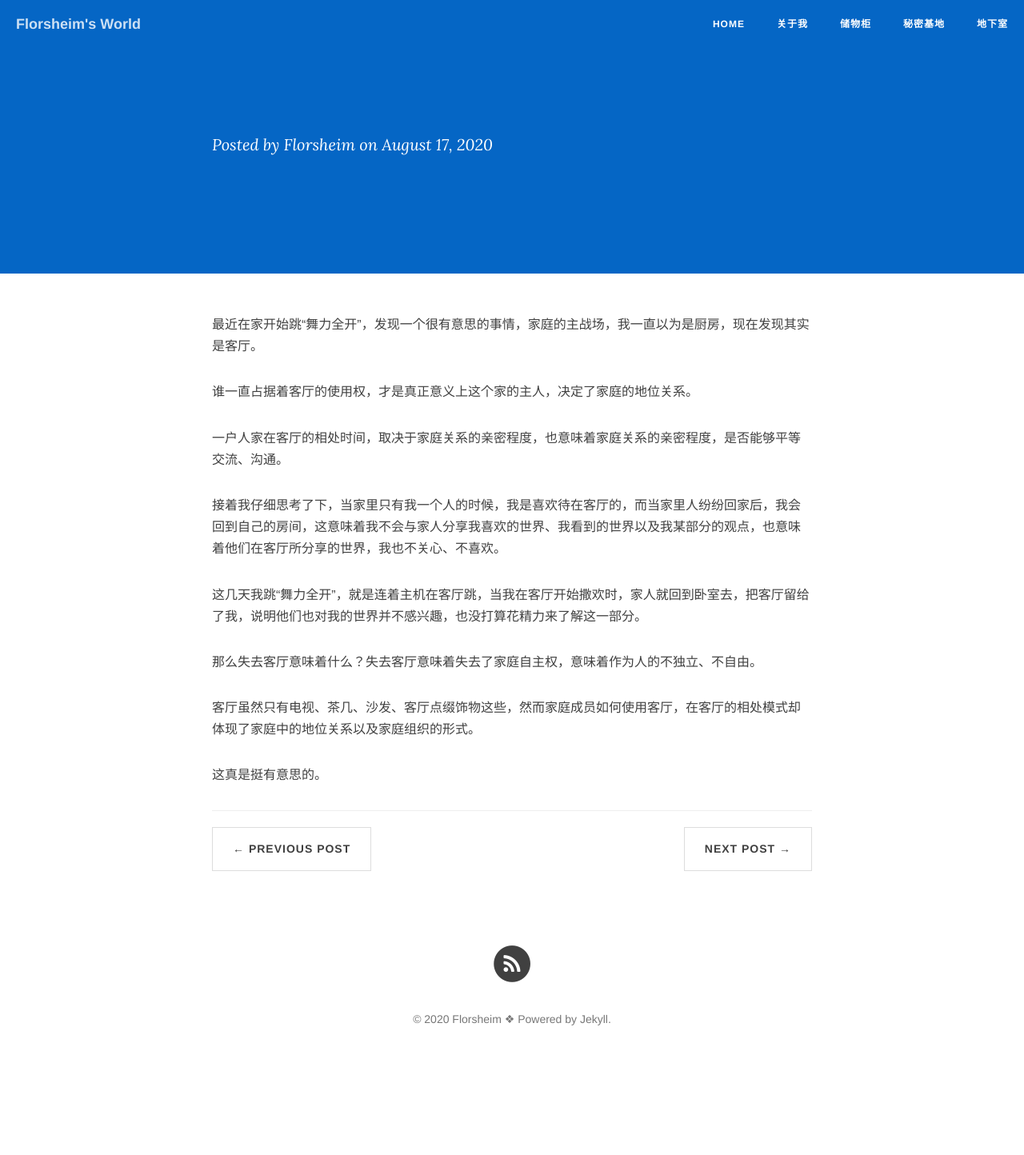
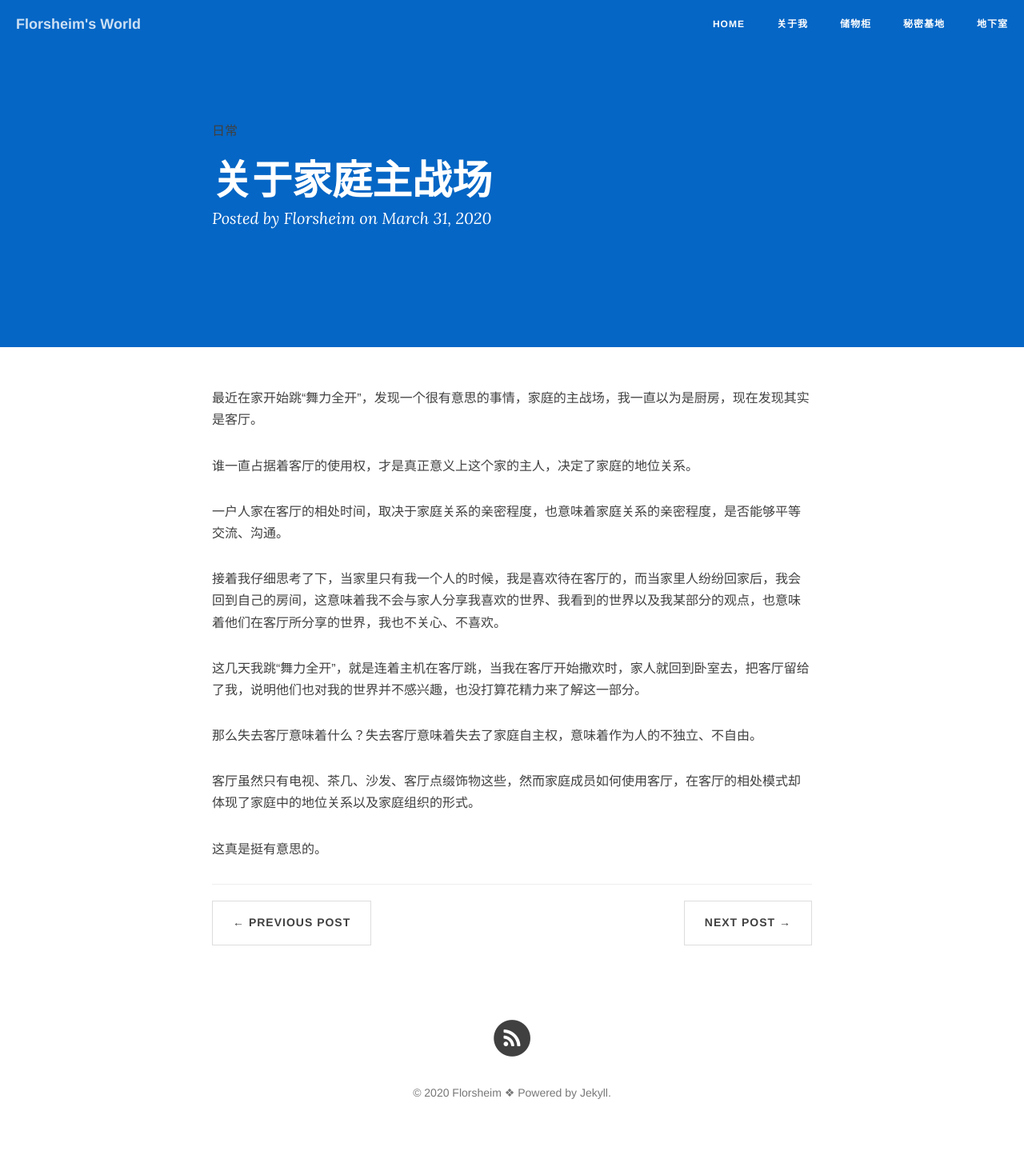
Before and after one commit to bear-kid/bear-kid.github.io, a Jekyll site: the page built from _posts/2020-03-31-familymember.md, in a window 1280 px wide. Shown: the whole page at 80% size. Built offline with Jekyll 4.4.1, drawn with Linux system fonts in a browser that asks for light colours; nearby versions of some CDN libraries; comment, search, counter and statistics services are not loaded; before the commit the page ends 1352 px from its top, so only the background shows below that; part of the change alters nothing that is shown.

Commit message:
Update 2020-03-31-familymember.md

```diff
--- a/_posts/2020-03-31-familymember.md
+++ b/_posts/2020-03-31-familymember.md
@@ -1,10 +1,10 @@
 ---
-layout：post
-title：关于家庭主战场
-date：2020-03-31
-categories：blog
-tags：[日常]
-description：none
+layout: post
+title: 关于家庭主战场
+date: 2020-03-31
+categories: blog
+tags: [日常]
+description: none
 
 ---
 
```
